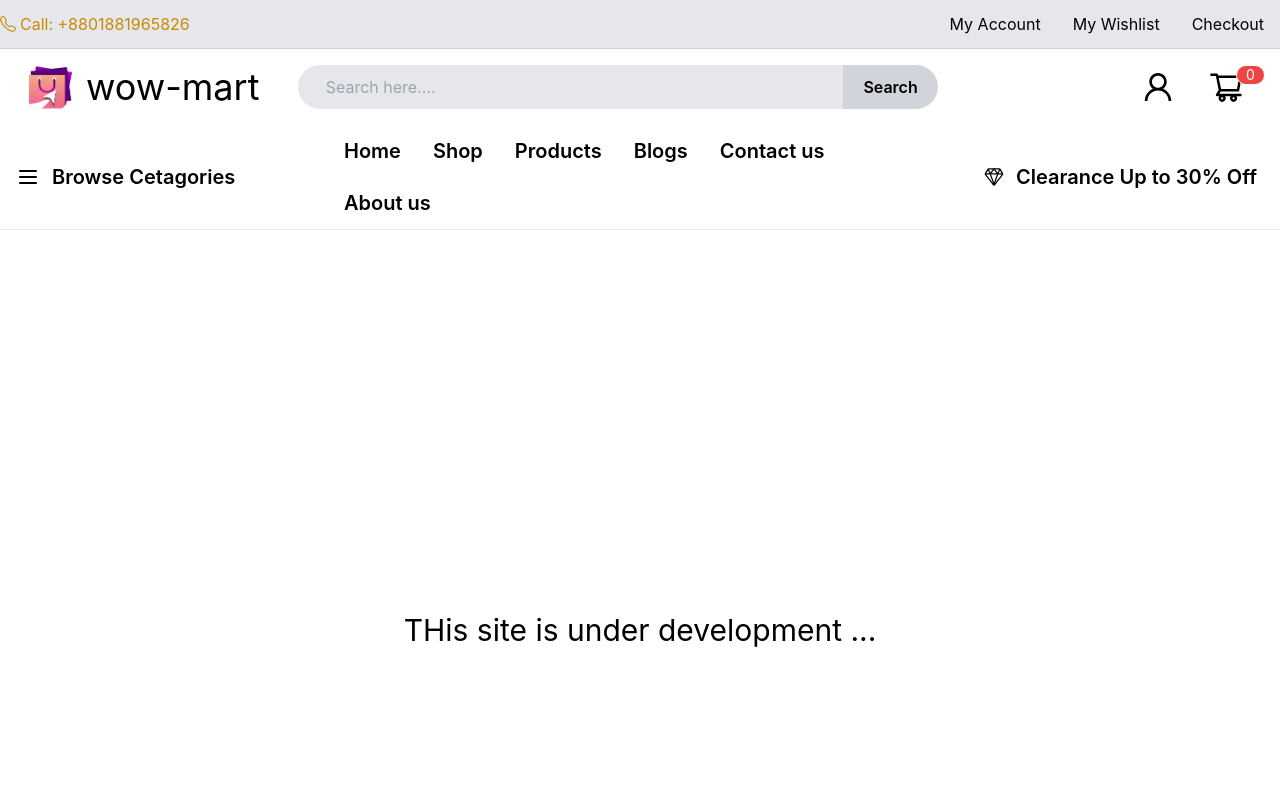
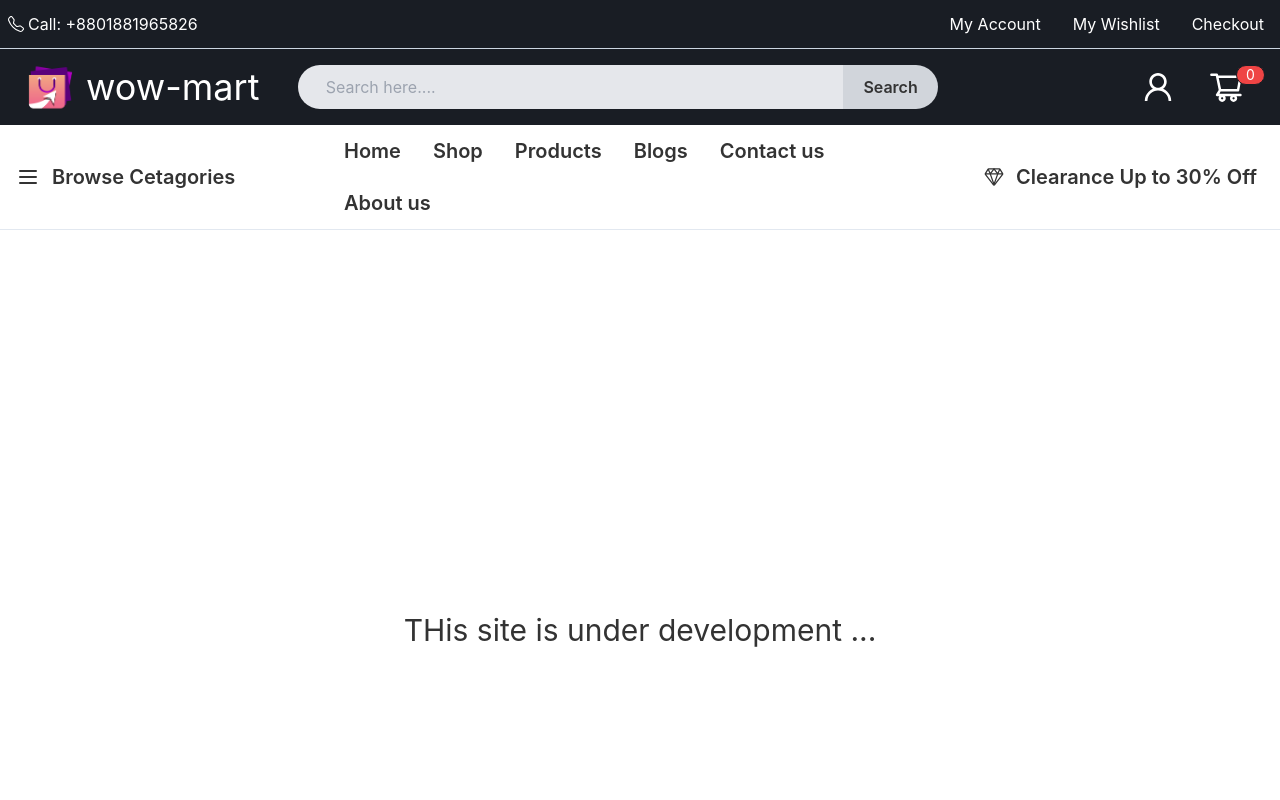
Before and after one commit to md-moniruzzaman01/wow-mart-ecommerce, a Next.js app: page /blog in a window 1280 px wide. Shown: the top 800 px of the page. Built offline with nearby package versions, Linux system fonts and the light colour scheme.

Commit message:
change theme color

```diff
--- a/components/Carosol/CarosolCard.js
+++ b/components/Carosol/CarosolCard.js
@@ -10,7 +10,7 @@ const CarosolCard = ({data}) => {
                 <p className='text-primary text-base md:text-3xl font-semibold '>Daily Deals</p>
                 <h2 className='text-3xl md:text-8xl  font-semibold mb-2 md:mb-5'>{data.title}</h2>
               <p className='text-base md:text-4xl flex items-start font-semibold  mb-2 md:mb-7'>Today:  <span className='text-primary text-base md:text-6xl ml-2'>${data.price}</span> </p>
-                <button className='btn-sm md:btn-md btn btn-primary px-2 md:px-11 rounded-3xl'>Click Here <span className='text-xl ml-2'><BsArrowRight/></span> </button>
+                <button className='btn-sm md:btn-md btn text-secondary bg-primary border-0 px-2 md:px-11 rounded-3xl'>Click Here <span className='text-xl ml-2'><BsArrowRight/></span> </button>
 
             </div>
 
--- a/components/Navbar/Navlogo.js
+++ b/components/Navbar/Navlogo.js
@@ -5,11 +5,11 @@ import logo from '../../public/logo.png';
 import { AiOutlineUser, AiOutlineShoppingCart } from "react-icons/ai";
 const Navlogo = () => {
     return (
-        <div className='flex justify-between items-center'>
+        <div className='flex justify-between items-center bg-secondary'>
            <div>
 
            <Link href="/">
-                <a className="flex-1 px-2 mx-2 text-4xl flex items-center text-success">
+                <a className="flex-1 px-2 mx-2 text-4xl flex items-center text-base-100">
 
                      <Image src={logo} width={70} height={50} alt="" />
 
@@ -29,7 +29,7 @@ const Navlogo = () => {
             </div>
 
 
-            <div className="flex-none  w-3/12 hidden lg:flex justify-end text-success">
+            <div className="flex-none  w-3/12 hidden lg:flex justify-end text-base-100">
                 <ul className="menu menu-horizontal mr-5">
 
                     <li><a className='text-4xl'><AiOutlineUser/></a></li>
--- a/components/Navbar/Navtop.js
+++ b/components/Navbar/Navtop.js
@@ -3,9 +3,9 @@ import { BsTelephone } from "react-icons/bs";
 const Navtop = () => {
     const liLinks =
     <>
-        <li className="hover:text-yellow-600"><a>My Account</a></li>
-        <li className="hover:text-yellow-600"><a>My Wishlist</a></li>
-        <li className="hover:text-yellow-600"><a>Checkout</a></li>
+        <li className="hover:text-primary"><a>My Account</a></li>
+        <li className="hover:text-primary"><a>My Wishlist</a></li>
+        <li className="hover:text-primary"><a>Checkout</a></li>
         {/* <div className="flex items-center">
 
             <input type="checkbox" data-toggle-theme="dark,light" data-act-class="ACTIVECLASS" className="toggle toggle-md" checked />
@@ -14,10 +14,10 @@ const Navtop = () => {
 
     </>
     return (
-        <div className="bg-gray-200">
+        <div className="bg-secondary text-base-100">
         {/* top nav bar section  */}
         <div className="container flex justify-between  mx-auto border-b border-slate-300">
-            <div className="flex items-center py-2  hover:text-yellow-600">
+            <div className="flex items-center py-2 hover:text-primary ml-2">
                 <p><BsTelephone /></p>
                 <p className="pl-1">Call: +8801881965826</p>
             </div>
@@ -29,7 +29,7 @@ const Navtop = () => {
 
                 <div className="dropdown dropdown-end block md:hidden">
                     <label tabIndex="0" className="btn btn-ghost">
-                        <p className="flex items-center hover:text-yellow-600">
+                        <p className="flex items-center hover:text-primary">
                             Links<svg className="fill-current" xmlns="http://www.w3.org/2000/svg" width="20" height="20" viewBox="0 0 24 24"><path d="M7.41,8.58L12,13.17L16.59,8.58L18,10L12,16L6,10L7.41,8.58Z" /></svg>
                         </p>
                     </label>
--- a/tailwind.config.js
+++ b/tailwind.config.js
@@ -5,10 +5,30 @@ module.exports = {
     "./components/**/*.{js,ts,jsx,tsx}",
   ],
 
-
   daisyui: {
     themes: [
+      {
+        mytheme: {
 
+          "primary": "#FBBD23",
+
+          "secondary": "#191D24",
+
+          "accent": "#1FB2A6",
+
+          "neutral": "#191D24",
+
+          "base-100": "#ffffff",
+
+          "info": "#3ABFF8",
+
+          "success": "#b5b5b3",
+
+          "warning": "#FBBD23",
+
+          "error": "#F87272",
+        },
+      },
     ],
   },
   plugins: [
```
